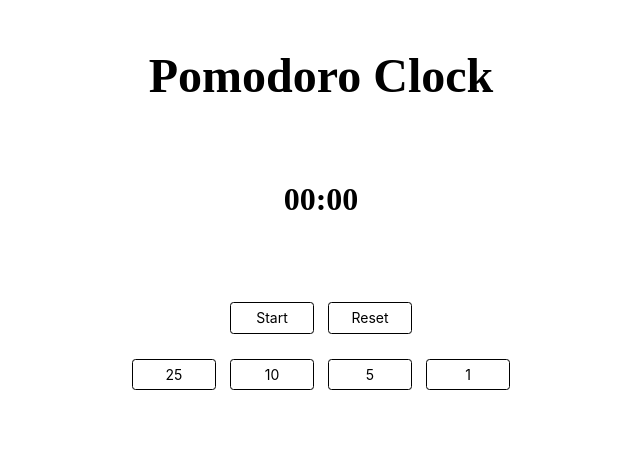
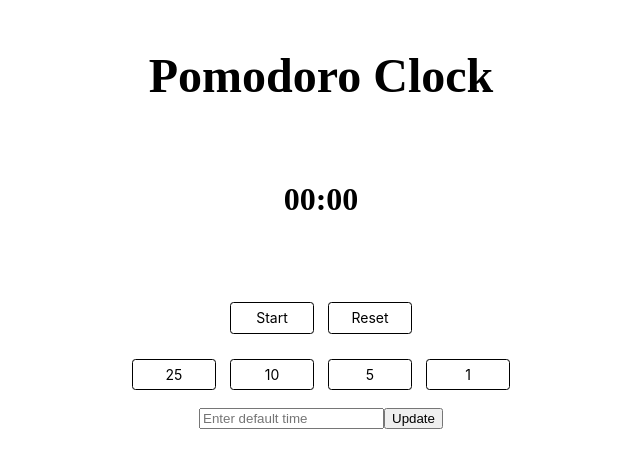
Before and after one commit to carlosaqf/pomodoro-clock, a React (Create React App) app: page / in a window 1280 px wide. Shown: the top 468 px of the page, without its empty margins (319-959 px from the left). Built offline with nearby package versions, Linux system fonts and the light colour scheme.

Commit message:
Added additional form to allow user to update minute timer as desired.

```diff
--- a/src/App.js
+++ b/src/App.js
@@ -43,6 +43,19 @@ export default function App() {
   const [seconds, setSeconds] = useState(0)
   const [isActive, setIsActive] = useState(false)
   const [minutes, setMinutes] = useState(0)
+  const [defaultTime, setDefaultTime] = useState(0)
+
+  const handleChange = (e) => {
+    setDefaultTime(e.target.value)
+    console.log(e.target.value)
+  }
+
+  const handleSubmit = (e) => {
+    e.preventDefault()
+    setMinutes(defaultTime)
+    setDefaultTime(0)
+
+  }
 
   function toggle(){
     setIsActive(!isActive)
@@ -130,6 +143,11 @@ export default function App() {
         <br />
         <br />
 
+        <form onSubmit={handleSubmit}>
+          <input type="text" onChange={handleChange} placeholder="Enter default time" />
+          <input type="submit" value="Update" />
+        </form>
+
 
 
     </Container>
```
